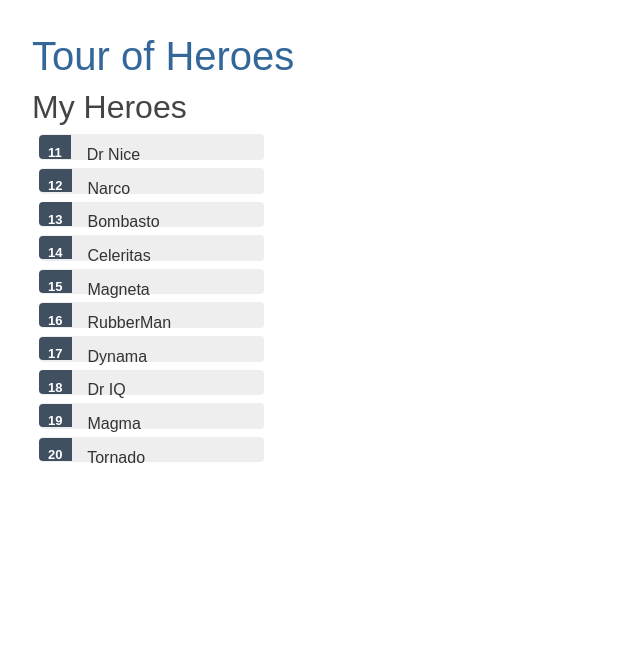
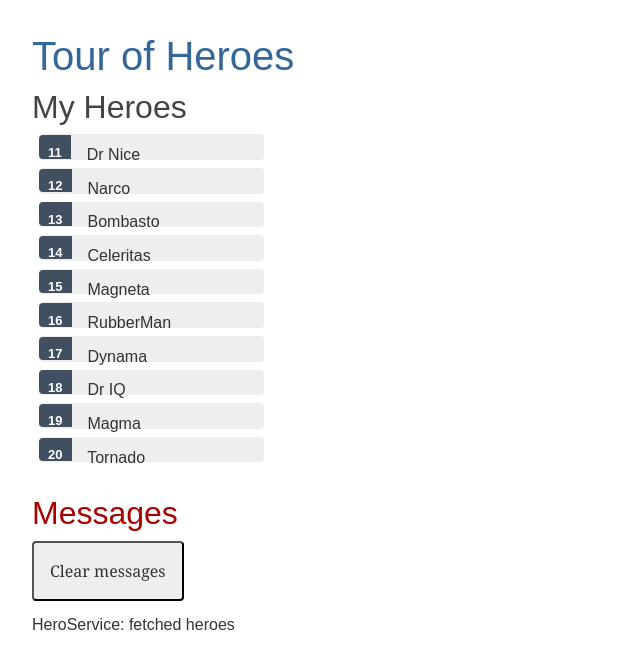
Before and after one commit to 1michfan/tour-of-heroes, an Angular app in the folder tour-of-heroes/ClientApp/: page / in a window 1280 px wide. Shown: the top 668 px of the page, without its empty margins (0-640 px from the left). Built offline with nearby package versions, Linux system fonts and the light colour scheme.

Commit message:
Show Messages when heroes are loaded or selected

```diff
--- a/tour-of-heroes/ClientApp/src/app/app.component.html
+++ b/tour-of-heroes/ClientApp/src/app/app.component.html
@@ -1,2 +1,3 @@
 <h1>{{title}}</h1>
 <app-heroes></app-heroes>
+<app-messages></app-messages>
--- a/tour-of-heroes/ClientApp/src/app/app.module.ts
+++ b/tour-of-heroes/ClientApp/src/app/app.module.ts
@@ -11,6 +11,7 @@
 import { FetchDataComponent } from './fetch-data/fetch-data.component';
 import { HeroesComponent } from './heroes/heroes.component';
 import { HeroDetailComponent } from './hero-detail/hero-detail.component';
+import { MessagesComponent } from './messages/messages.component';
 
 @NgModule({
   declarations: [
@@ -20,7 +21,8 @@
     CounterComponent,
     FetchDataComponent,
     HeroesComponent,
-    HeroDetailComponent
+    HeroDetailComponent,
+    MessagesComponent
   ],
   imports: [
     BrowserModule.withServerTransition({ appId: 'ng-cli-universal' }),
--- a/tour-of-heroes/ClientApp/src/app/hero.service.ts
+++ b/tour-of-heroes/ClientApp/src/app/hero.service.ts
@@ -3,16 +3,18 @@
 
 import { Hero } from './hero';
 import { HEROES } from './mock-heroes';
+import { MessageService } from './message.service';
 
 @Injectable({
   providedIn: 'root'
 })
 export class HeroService {
 
-  constructor() { }
+  constructor(private messageService: MessageService) { }
 
   getHeroes(): Observable<Hero[]> {
     const heroes = of(HEROES);
+    this.messageService.add('HeroService: fetched heroes');
     return heroes;
   }
 }
--- a/tour-of-heroes/ClientApp/src/app/heroes/heroes.component.ts
+++ b/tour-of-heroes/ClientApp/src/app/heroes/heroes.component.ts
@@ -2,6 +2,7 @@
 
 import { Hero } from '../hero';
 import { HeroService } from '../hero.service';
+import { MessageService } from '../message.service';
 
 @Component({
   selector: 'app-heroes',
@@ -10,15 +11,17 @@
 })
 export class HeroesComponent implements OnInit {
   selectedHero?: Hero;
-  onSelect(hero: Hero): void {
-    this.selectedHero = hero;
-  }
   heroes: Hero[] = [];
 
-  constructor(private heroService: HeroService) { }
+  constructor(private heroService: HeroService, private messageService: MessageService) { }
 
   ngOnInit() {
     this.getHeroes();
+  }
+
+  onSelect(hero: Hero): void {
+    this.selectedHero = hero;
+    this.messageService.add(`HeroesComponent: Selected hero id=${hero.id}`);
   }
 
   getHeroes(): void {
--- /dev/null
+++ b/tour-of-heroes/ClientApp/src/app/message.service.ts
@@ -0,0 +1,18 @@
+import { Injectable } from '@angular/core';
+
+@Injectable({
+  providedIn: 'root'
+})
+export class MessageService {
+  messages: string[] = [];
+
+  add(message: string) {
+    this.messages.push(message);
+  }
+
+  clear() {
+    this.messages = [];
+  }
+
+  constructor() { }
+}
--- /dev/null
+++ b/tour-of-heroes/ClientApp/src/app/messages/messages.component.css
@@ -0,0 +1,20 @@
+/* MessagesComponent's private CSS styles */
+h2 {
+  color: #A80000;
+  font-family: Arial, Helvetica, sans-serif;
+  font-weight: lighter;
+}
+
+.clear {
+  color: #333;
+  background-color: #eee;
+  margin-bottom: 12px;
+  padding: 1rem;
+  border-radius: 4px;
+  font-size: 1rem;
+}
+
+  .clear:hover {
+    color: white;
+    background-color: #42545C;
+  }
--- /dev/null
+++ b/tour-of-heroes/ClientApp/src/app/messages/messages.component.html
@@ -0,0 +1,7 @@
+<div *ngIf="messageService.messages.length">
+
+  <h2>Messages</h2>
+  <button class="clear"
+          (click)="messageService.clear()">Clear messages</button>
+  <div *ngFor="let message of messageService.messages"> {{message}} </div>
+</div>
--- /dev/null
+++ b/tour-of-heroes/ClientApp/src/app/messages/messages.component.ts
@@ -0,0 +1,17 @@
+import { Component, OnInit } from '@angular/core';
+
+import { MessageService } from '../message.service';
+
+@Component({
+  selector: 'app-messages',
+  templateUrl: './messages.component.html',
+  styleUrls: ['./messages.component.css']
+})
+export class MessagesComponent implements OnInit {
+
+  constructor(public messageService: MessageService) { }
+
+  ngOnInit() {
+  }
+
+}
```
Also changed, not shown: 2 other files (tests, documents, lock files or other folders).
